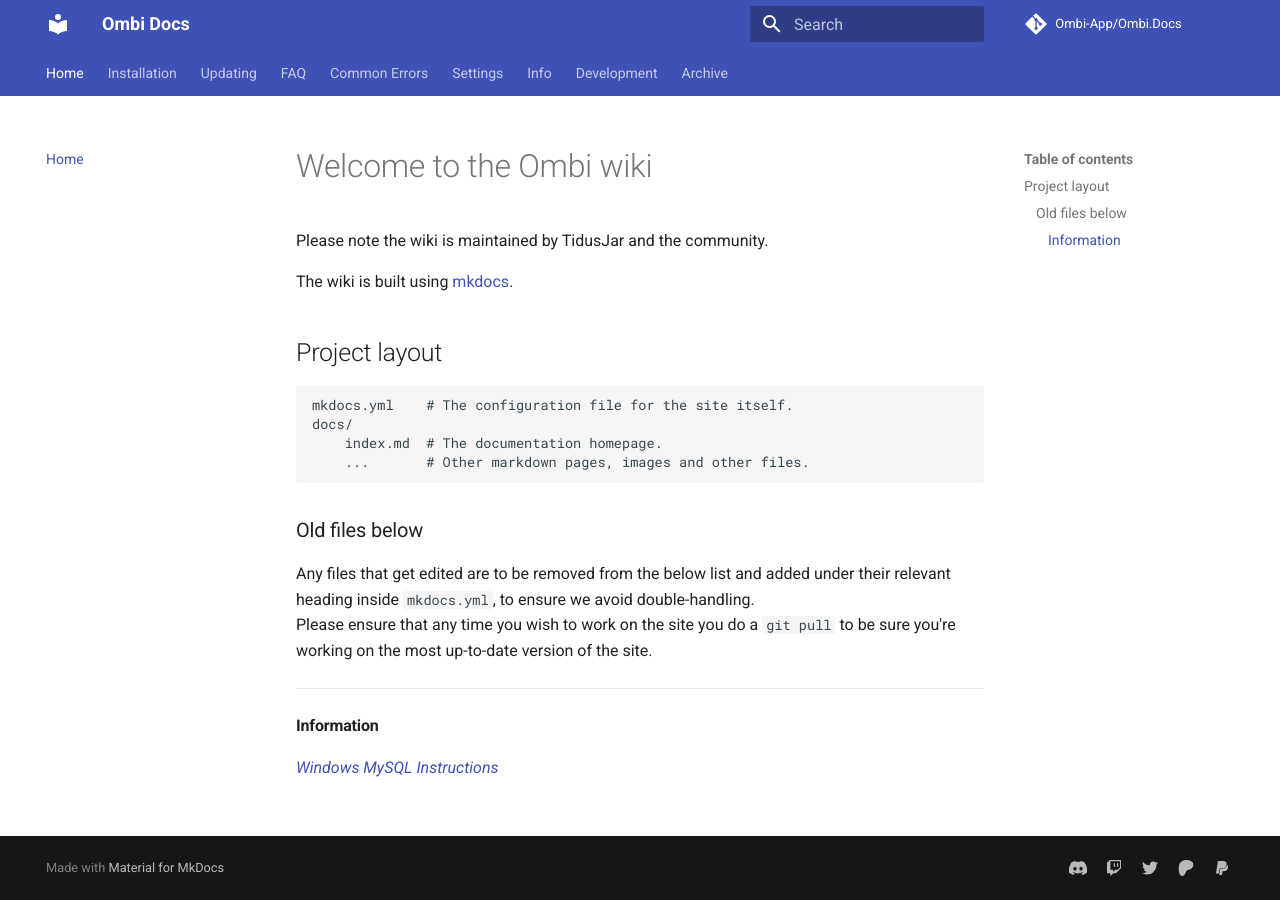
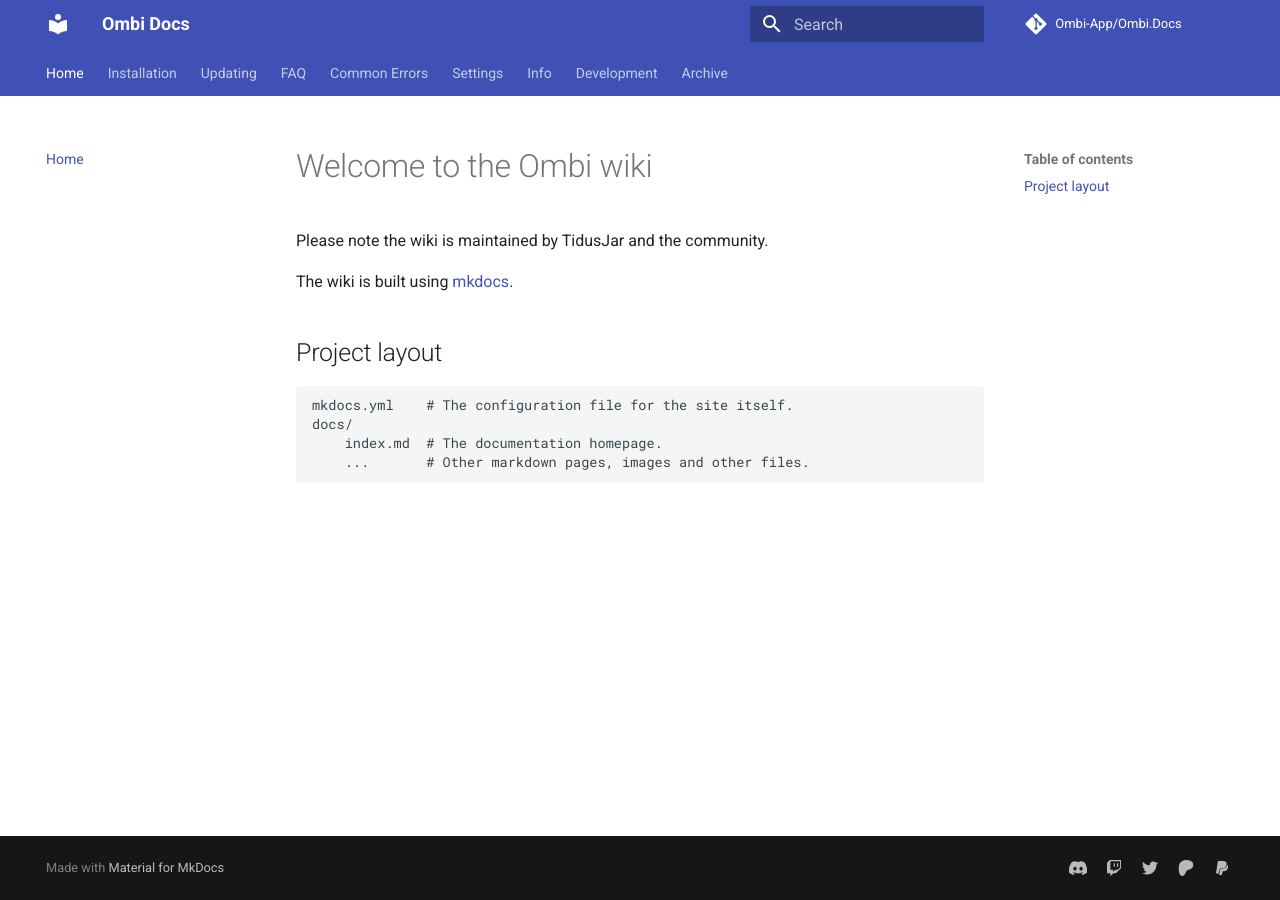
Before and after one commit to Ombi-app/Ombi.Docs, an MkDocs documentation site: the page built from docs/index.md, in a window 1280 px wide. Built offline with MkDocs 1.6.1 and Material for MkDocs 9.7.7, drawn with Linux system fonts in a browser that asks for light colours; comment, search, counter and statistics services are not loaded.

Commit message:
Remove page list

```diff
--- a/docs/index.md
+++ b/docs/index.md
@@ -10,14 +10,3 @@
     docs/
         index.md  # The documentation homepage.
         ...       # Other markdown pages, images and other files.
-
-### Old files below
-
-Any files that get edited are to be removed from the below list and added under their relevant heading inside `mkdocs.yml`, to ensure we avoid double-handling.
-Please ensure that any time you wish to work on the site you do a `git pull` to be sure you're working on the most up-to-date version of the site.
-
----
-
-#### **Information**
-
-[_Windows MySQL Instructions_](https://github.com/tidusjar/Ombi/wiki/Using-a-different-database-(MySQL)-on-Windows)
```
